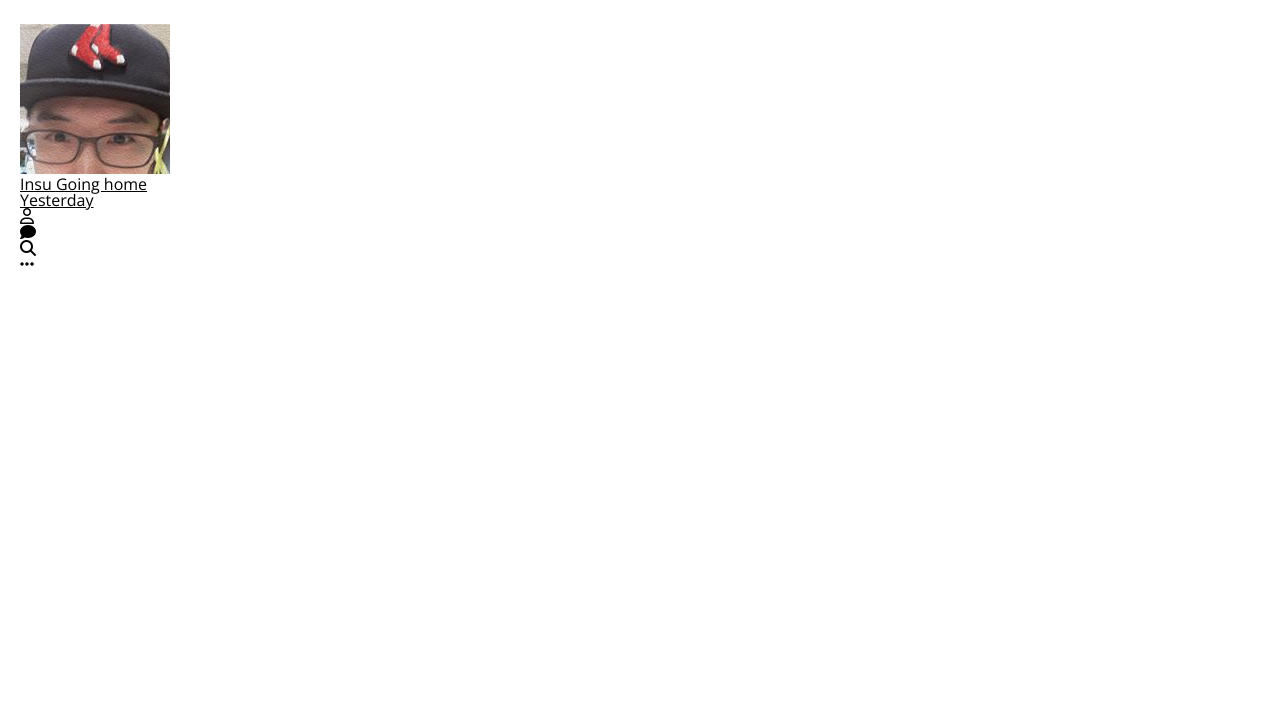
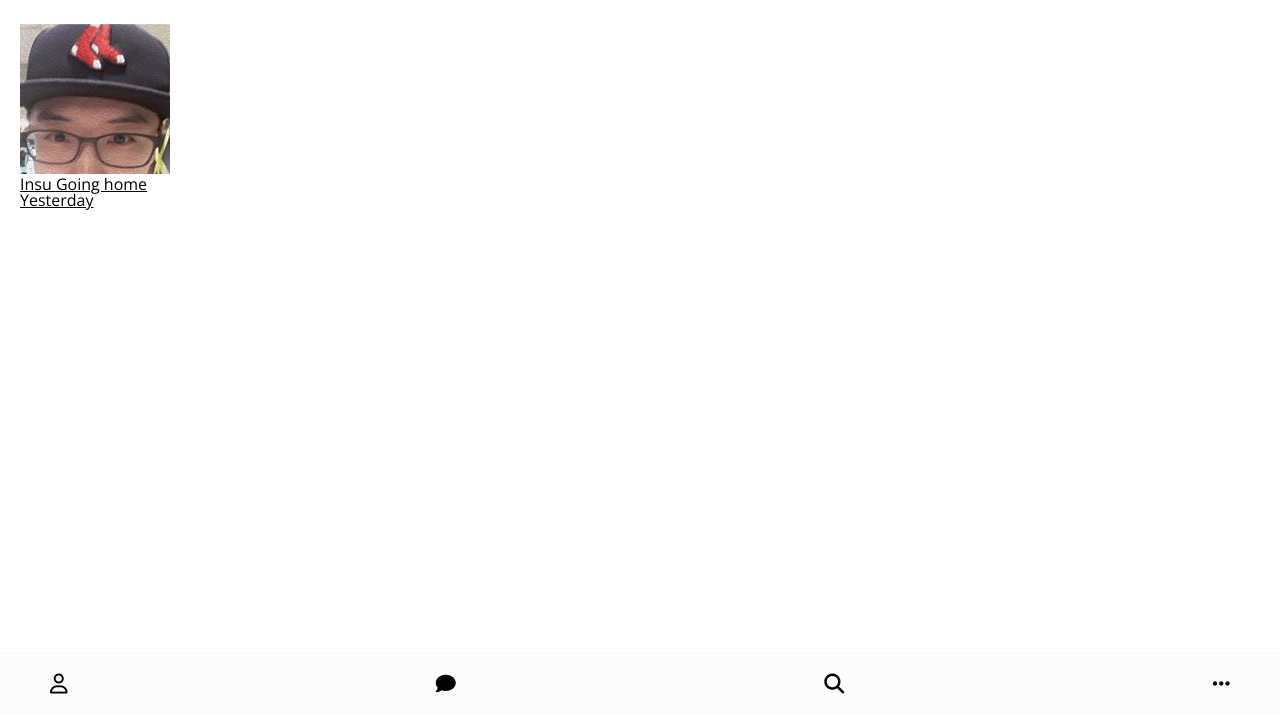
Before and after one commit to iinsue/kakao-clone-v2, a plain HTML site: page index.html in a window 1280 px wide. Shown: the part 86-800 px from the top of the page. Drawn offline with nearby package versions, Linux system fonts and the light colour scheme.

Commit message:
css redesign 1

```diff
--- /dev/null
+++ b/css/nav-bar.css
@@ -0,0 +1,18 @@
+.nav{
+    position: fixed;
+    width: 100%;
+    background-color: #fcfcfc;
+    padding: 20px 50px;
+    left: 0px;
+    bottom: 0px;
+    border-top: 1px solid #f7f7f7;
+}
+
+.nav .nav__list{
+    display: flex;
+    justify-content: space-between;
+}
+
+.nav i {
+    font-size: 20px;
+}
--- a/css/style.css
+++ b/css/style.css
@@ -2,12 +2,18 @@
 @import url('https://fonts.googleapis.com/css2?family=Open+Sans:wght@400;700&display=swap');
 @import "status-bar.css";
 @import "header.css";
+@import "nav-bar.css";
+
+* {
+    box-sizing: border-box;
+}
 
 body{
     background-color: white;
         padding: 10px 20px;
         color: #020202;
-        font-family: 'Open Sans', -apple-system, BlinkMacSystemFont, 'Segoe UI', Roboto, Oxygen, Ubuntu, Cantarell, 'Open Sans', 'Helvetica Neue', sans-serif
+        font-family: 'Open Sans', -apple-system, BlinkMacSystemFont, 'Segoe UI', Roboto, Oxygen, Ubuntu, Cantarell, 'Open Sans', 'Helvetica Neue', sans-serif;
+
 }
 
 a {
```
